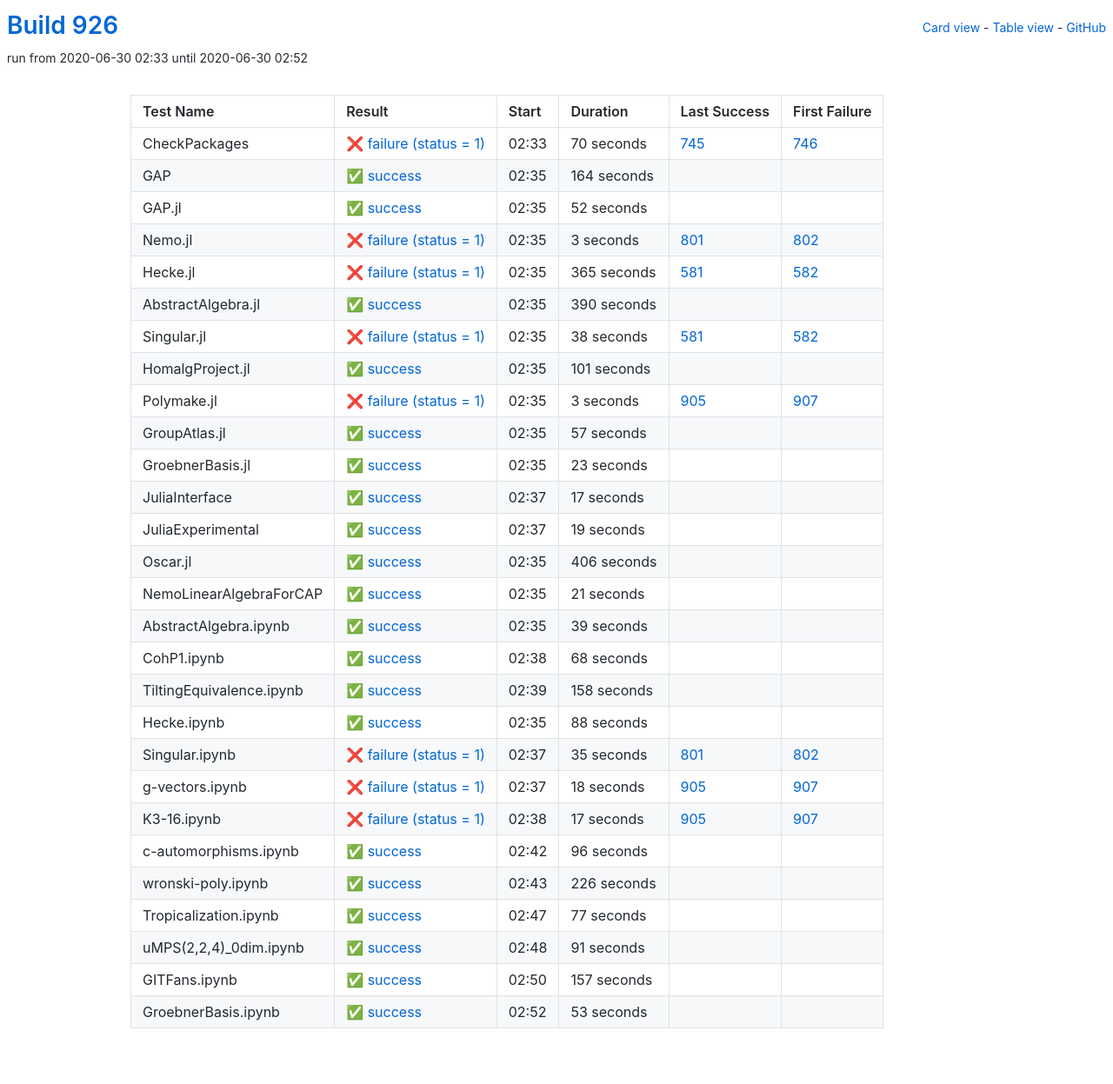
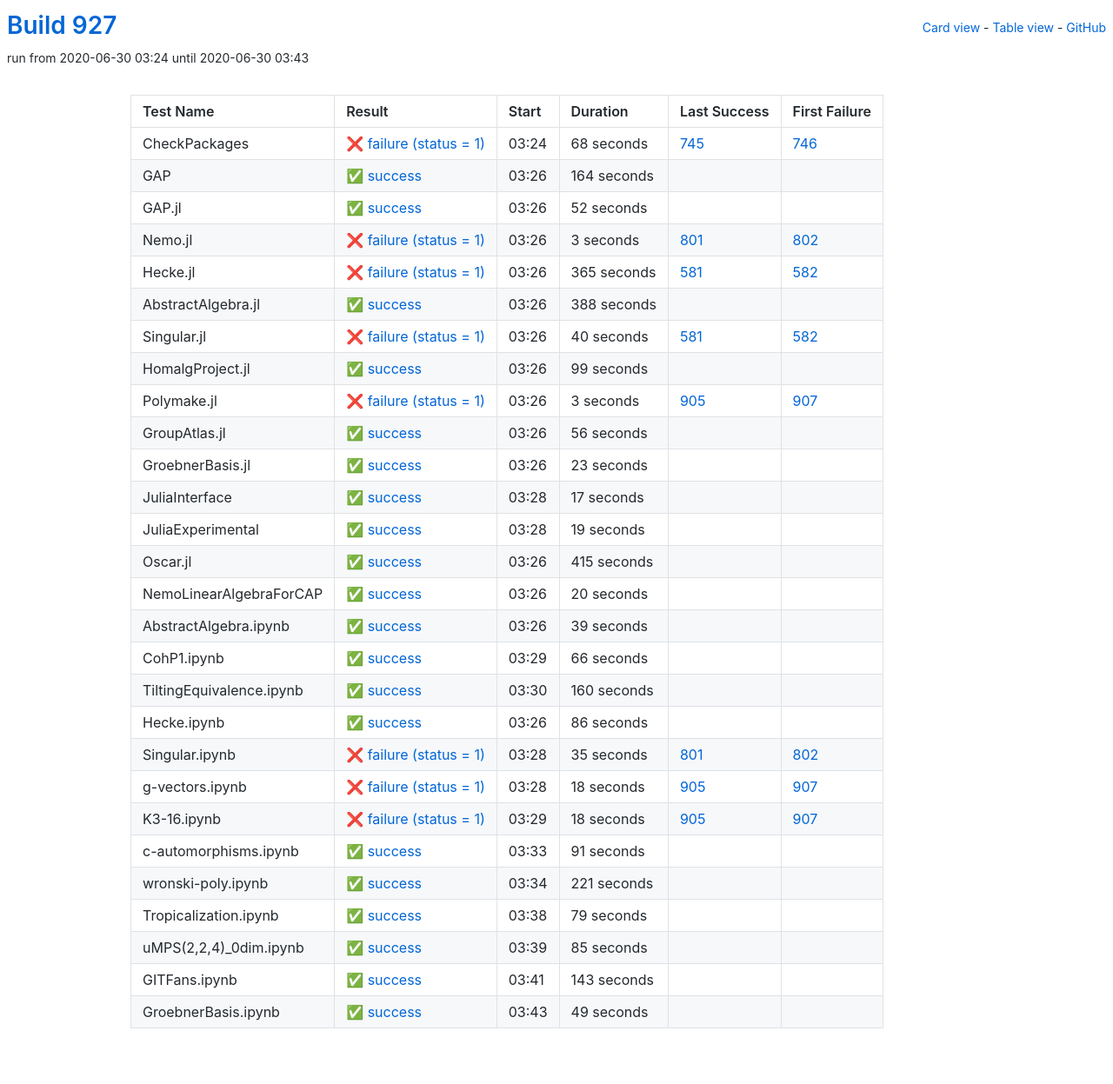
Before and after one commit to oscar-system/oscar-ci-status-1.4, a Jekyll site: the page built from table.html, in a window 1280 px wide. Shown: the whole page at 87% size. Built offline with Jekyll 4.4.1, drawn with Linux system fonts in a browser that asks for light colours.

Commit message:
Build #927

```diff
--- a/_data/ci.yml
+++ b/_data/ci.yml
@@ -1,6 +1,6 @@
 ---
-build: 926
-build_url: https://oscarci.mathematik.uni-kl.de/job/oscar-julia-1.4/926/
+build: 927
+build_url: https://oscarci.mathematik.uni-kl.de/job/oscar-julia-1.4/927/
 job: oscar-julia-1.4
 organization: oscar-system
 repo: oscar-ci-status-1.4
@@ -8,20 +8,20 @@ repourl: https://github.com/oscar-system/oscar-ci-status-1.4
 tests:
 - name: CheckPackages
   id: checkpackages
-  log: https://oscarci.mathematik.uni-kl.de/job/oscar-julia-1.4/926/artifact/logs/build-926/CheckPackages.log
-  start: 2020-06-30 02:33
+  log: https://oscarci.mathematik.uni-kl.de/job/oscar-julia-1.4/927/artifact/logs/build-927/CheckPackages.log
+  start: 2020-06-30 03:24
   success: false
   exitcode: 1
   status: failure
-  duration: 70
+  duration: 68
   last_success: 745
   last_success_url: https://oscarci.mathematik.uni-kl.de/job/oscar-julia-1.4/745/
   first_failure: 746
   first_failure_url: https://oscarci.mathematik.uni-kl.de/job/oscar-julia-1.4/746/
 - name: GAP
   id: gap
-  log: https://oscarci.mathematik.uni-kl.de/job/oscar-julia-1.4/926/artifact/logs/build-926/GAP.log
-  start: 2020-06-30 02:35
+  log: https://oscarci.mathematik.uni-kl.de/job/oscar-julia-1.4/927/artifact/logs/build-927/GAP.log
+  start: 2020-06-30 03:26
   success: true
   exitcode: 0
   status: success
@@ -32,8 +32,8 @@ tests:
   first_failure_url:
 - name: GAP.jl
   id: gap-jl
-  log: https://oscarci.mathematik.uni-kl.de/job/oscar-julia-1.4/926/artifact/logs/build-926/GAP.jl.log
-  start: 2020-06-30 02:35
+  log: https://oscarci.mathematik.uni-kl.de/job/oscar-julia-1.4/927/artifact/logs/build-927/GAP.jl.log
+  start: 2020-06-30 03:26
   success: true
   exitcode: 0
   status: success
@@ -44,8 +44,8 @@ tests:
   first_failure_url:
 - name: Nemo.jl
   id: nemo-jl
-  log: https://oscarci.mathematik.uni-kl.de/job/oscar-julia-1.4/926/artifact/logs/build-926/Nemo.jl.log
-  start: 2020-06-30 02:35
+  log: https://oscarci.mathematik.uni-kl.de/job/oscar-julia-1.4/927/artifact/logs/build-927/Nemo.jl.log
+  start: 2020-06-30 03:26
   success: false
   exitcode: 1
   status: failure
@@ -56,8 +56,8 @@ tests:
   first_failure_url: https://oscarci.mathematik.uni-kl.de/job/oscar-julia-1.4/802/
 - name: Hecke.jl
   id: hecke-jl
-  log: https://oscarci.mathematik.uni-kl.de/job/oscar-julia-1.4/926/artifact/logs/build-926/Hecke.jl.log
-  start: 2020-06-30 02:35
+  log: https://oscarci.mathematik.uni-kl.de/job/oscar-julia-1.4/927/artifact/logs/build-927/Hecke.jl.log
+  start: 2020-06-30 03:26
   success: false
   exitcode: 1
   status: failure
@@ -68,44 +68,44 @@ tests:
   first_failure_url: https://oscarci.mathematik.uni-kl.de/job/oscar-julia-1.4/582/
 - name: AbstractAlgebra.jl
   id: abstractalgebra-jl
-  log: https://oscarci.mathematik.uni-kl.de/job/oscar-julia-1.4/926/artifact/logs/build-926/AbstractAlgebra.jl.log
-  start: 2020-06-30 02:35
+  log: https://oscarci.mathematik.uni-kl.de/job/oscar-julia-1.4/927/artifact/logs/build-927/AbstractAlgebra.jl.log
+  start: 2020-06-30 03:26
   success: true
   exitcode: 0
   status: success
-  duration: 390
+  duration: 388
   last_success: false
   last_success_url:
   first_failure: false
   first_failure_url:
 - name: Singular.jl
   id: singular-jl
-  log: https://oscarci.mathematik.uni-kl.de/job/oscar-julia-1.4/926/artifact/logs/build-926/Singular.jl.log
-  start: 2020-06-30 02:35
+  log: https://oscarci.mathematik.uni-kl.de/job/oscar-julia-1.4/927/artifact/logs/build-927/Singular.jl.log
+  start: 2020-06-30 03:26
   success: false
   exitcode: 1
   status: failure
-  duration: 38
+  duration: 40
   last_success: 581
   last_success_url: https://oscarci.mathematik.uni-kl.de/job/oscar-julia-1.4/581/
   first_failure: 582
   first_failure_url: https://oscarci.mathematik.uni-kl.de/job/oscar-julia-1.4/582/
 - name: HomalgProject.jl
   id: homalgproject-jl
-  log: https://oscarci.mathematik.uni-kl.de/job/oscar-julia-1.4/926/artifact/logs/build-926/HomalgProject.jl.log
-  start: 2020-06-30 02:35
+  log: https://oscarci.mathematik.uni-kl.de/job/oscar-julia-1.4/927/artifact/logs/build-927/HomalgProject.jl.log
+  start: 2020-06-30 03:26
   success: true
   exitcode: 0
   status: success
-  duration: 101
+  duration: 99
   last_success: false
   last_success_url:
   first_failure: false
   first_failure_url:
 - name: Polymake.jl
   id: polymake-jl
-  log: https://oscarci.mathematik.uni-kl.de/job/oscar-julia-1.4/926/artifact/logs/build-926/Polymake.jl.log
-  start: 2020-06-30 02:35
+  log: https://oscarci.mathematik.uni-kl.de/job/oscar-julia-1.4/927/artifact/logs/build-927/Polymake.jl.log
+  start: 2020-06-30 03:26
   success: false
   exitcode: 1
   status: failure
@@ -116,20 +116,20 @@ tests:
   first_failure_url: https://oscarci.mathematik.uni-kl.de/job/oscar-julia-1.4/907/
 - name: GroupAtlas.jl
   id: groupatlas-jl
-  log: https://oscarci.mathematik.uni-kl.de/job/oscar-julia-1.4/926/artifact/logs/build-926/GroupAtlas.jl.log
-  start: 2020-06-30 02:35
+  log: https://oscarci.mathematik.uni-kl.de/job/oscar-julia-1.4/927/artifact/logs/build-927/GroupAtlas.jl.log
+  start: 2020-06-30 03:26
   success: true
   exitcode: 0
   status: success
-  duration: 57
+  duration: 56
   last_success: false
   last_success_url:
   first_failure: false
   first_failure_url:
 - name: GroebnerBasis.jl
   id: groebnerbasis-jl
-  log: https://oscarci.mathematik.uni-kl.de/job/oscar-julia-1.4/926/artifact/logs/build-926/GroebnerBasis.jl.log
-  start: 2020-06-30 02:35
+  log: https://oscarci.mathematik.uni-kl.de/job/oscar-julia-1.4/927/artifact/logs/build-927/GroebnerBasis.jl.log
+  start: 2020-06-30 03:26
   success: true
   exitcode: 0
   status: success
@@ -140,8 +140,8 @@ tests:
   first_failure_url:
 - name: JuliaInterface
   id: juliainterface
-  log: https://oscarci.mathematik.uni-kl.de/job/oscar-julia-1.4/926/artifact/logs/build-926/JuliaInterface.log
-  start: 2020-06-30 02:37
+  log: https://oscarci.mathematik.uni-kl.de/job/oscar-julia-1.4/927/artifact/logs/build-927/JuliaInterface.log
+  start: 2020-06-30 03:28
   success: true
   exitcode: 0
   status: success
@@ -152,8 +152,8 @@ tests:
   first_failure_url:
 - name: JuliaExperimental
   id: juliaexperimental
-  log: https://oscarci.mathematik.uni-kl.de/job/oscar-julia-1.4/926/artifact/logs/build-926/JuliaExperimental.log
-  start: 2020-06-30 02:37
+  log: https://oscarci.mathematik.uni-kl.de/job/oscar-julia-1.4/927/artifact/logs/build-927/JuliaExperimental.log
+  start: 2020-06-30 03:28
   success: true
   exitcode: 0
   status: success
@@ -164,32 +164,32 @@ tests:
   first_failure_url:
 - name: Oscar.jl
   id: oscar-jl
-  log: https://oscarci.mathematik.uni-kl.de/job/oscar-julia-1.4/926/artifact/logs/build-926/Oscar.jl.log
-  start: 2020-06-30 02:35
+  log: https://oscarci.mathematik.uni-kl.de/job/oscar-julia-1.4/927/artifact/logs/build-927/Oscar.jl.log
+  start: 2020-06-30 03:26
   success: true
   exitcode: 0
   status: success
-  duration: 406
+  duration: 415
   last_success: false
   last_success_url:
   first_failure: false
   first_failure_url:
 - name: NemoLinearAlgebraForCAP
   id: nemolinearalgebraforcap
-  log: https://oscarci.mathematik.uni-kl.de/job/oscar-julia-1.4/926/artifact/logs/build-926/NemoLinearAlgebraForCAP.log
-  start: 2020-06-30 02:35
+  log: https://oscarci.mathematik.uni-kl.de/job/oscar-julia-1.4/927/artifact/logs/build-927/NemoLinearAlgebraForCAP.log
+  start: 2020-06-30 03:26
   success: true
   exitcode: 0
   status: success
-  duration: 21
+  duration: 20
   last_success: false
   last_success_url:
   first_failure: false
   first_failure_url:
 - name: AbstractAlgebra.ipynb
   id: abstractalgebra-ipynb
-  log: https://oscarci.mathematik.uni-kl.de/job/oscar-julia-1.4/926/artifact/logs/build-926/AbstractAlgebra.ipynb.log
-  start: 2020-06-30 02:35
+  log: https://oscarci.mathematik.uni-kl.de/job/oscar-julia-1.4/927/artifact/logs/build-927/AbstractAlgebra.ipynb.log
+  start: 2020-06-30 03:26
   success: true
   exitcode: 0
   status: success
@@ -200,44 +200,44 @@ tests:
   first_failure_url:
 - name: CohP1.ipynb
   id: cohp1-ipynb
-  log: https://oscarci.mathematik.uni-kl.de/job/oscar-julia-1.4/926/artifact/logs/build-926/CohP1.ipynb.log
-  start: 2020-06-30 02:38
+  log: https://oscarci.mathematik.uni-kl.de/job/oscar-julia-1.4/927/artifact/logs/build-927/CohP1.ipynb.log
+  start: 2020-06-30 03:29
   success: true
   exitcode: 0
   status: success
-  duration: 68
+  duration: 66
   last_success: false
   last_success_url:
   first_failure: false
   first_failure_url:
 - name: TiltingEquivalence.ipynb
   id: tiltingequivalence-ipynb
-  log: https://oscarci.mathematik.uni-kl.de/job/oscar-julia-1.4/926/artifact/logs/build-926/TiltingEquivalence.ipynb.log
-  start: 2020-06-30 02:39
+  log: https://oscarci.mathematik.uni-kl.de/job/oscar-julia-1.4/927/artifact/logs/build-927/TiltingEquivalence.ipynb.log
+  start: 2020-06-30 03:30
   success: true
   exitcode: 0
   status: success
-  duration: 158
+  duration: 160
   last_success: false
   last_success_url:
   first_failure: false
   first_failure_url:
 - name: Hecke.ipynb
   id: hecke-ipynb
-  log: https://oscarci.mathematik.uni-kl.de/job/oscar-julia-1.4/926/artifact/logs/build-926/Hecke.ipynb.log
-  start: 2020-06-30 02:35
+  log: https://oscarci.mathematik.uni-kl.de/job/oscar-julia-1.4/927/artifact/logs/build-927/Hecke.ipynb.log
+  start: 2020-06-30 03:26
   success: true
   exitcode: 0
   status: success
-  duration: 88
+  duration: 86
   last_success: false
   last_success_url:
   first_failure: false
   first_failure_url:
 - name: Singular.ipynb
   id: singular-ipynb
-  log: https://oscarci.mathematik.uni-kl.de/job/oscar-julia-1.4/926/artifact/logs/build-926/Singular.ipynb.log
-  start: 2020-06-30 02:37
+  log: https://oscarci.mathematik.uni-kl.de/job/oscar-julia-1.4/927/artifact/logs/build-927/Singular.ipynb.log
+  start: 2020-06-30 03:28
   success: false
   exitcode: 1
   status: failure
@@ -248,8 +248,8 @@ tests:
   first_failure_url: https://oscarci.mathematik.uni-kl.de/job/oscar-julia-1.4/802/
 - name: g-vectors.ipynb
   id: g-vectors-ipynb
-  log: https://oscarci.mathematik.uni-kl.de/job/oscar-julia-1.4/926/artifact/logs/build-926/g-vectors.ipynb.log
-  start: 2020-06-30 02:37
+  log: https://oscarci.mathematik.uni-kl.de/job/oscar-julia-1.4/927/artifact/logs/build-927/g-vectors.ipynb.log
+  start: 2020-06-30 03:28
   success: false
   exitcode: 1
   status: failure
@@ -260,56 +260,20 @@ tests:
   first_failure_url: https://oscarci.mathematik.uni-kl.de/job/oscar-julia-1.4/907/
 - name: K3-16.ipynb
   id: k3-16-ipynb
-  log: https://oscarci.mathematik.uni-kl.de/job/oscar-julia-1.4/926/artifact/logs/build-926/K3-16.ipynb.log
-  start: 2020-06-30 02:38
+  log: https://oscarci.mathematik.uni-kl.de/job/oscar-julia-1.4/927/artifact/logs/build-927/K3-16.ipynb.log
+  start: 2020-06-30 03:29
   success: false
   exitcode: 1
   status: failure
-  duration: 17
+  duration: 18
   last_success: 905
   last_success_url: https://oscarci.mathematik.uni-kl.de/job/oscar-julia-1.4/905/
   first_failure: 907
   first_failure_url: https://oscarci.mathematik.uni-kl.de/job/oscar-julia-1.4/907/
 - name: c-automorphisms.ipynb
   id: c-automorphisms-ipynb
-  log: https://oscarci.mathematik.uni-kl.de/job/oscar-julia-1.4/926/artifact/logs/build-926/c-automorphisms.ipynb.log
-  start: 2020-06-30 02:42
-  success: true
-  exitcode: 0
-  status: success
-  duration: 96
-  last_success: false
-  last_success_url:
-  first_failure: false
-  first_failure_url:
-- name: wronski-poly.ipynb
-  id: wronski-poly-ipynb
-  log: https://oscarci.mathematik.uni-kl.de/job/oscar-julia-1.4/926/artifact/logs/build-926/wronski-poly.ipynb.log
-  start: 2020-06-30 02:43
-  success: true
-  exitcode: 0
-  status: success
-  duration: 226
-  last_success: false
-  last_success_url:
-  first_failure: false
-  first_failure_url:
-- name: Tropicalization.ipynb
-  id: tropicalization-ipynb
-  log: https://oscarci.mathematik.uni-kl.de/job/oscar-julia-1.4/926/artifact/logs/build-926/Tropicalization.ipynb.log
-  start: 2020-06-30 02:47
-  success: true
-  exitcode: 0
-  status: success
-  duration: 77
-  last_success: false
-  last_success_url:
-  first_failure: false
-  first_failure_url:
-- name: uMPS(2,2,4)_0dim.ipynb
-  id: umps-2-2-4-0dim-ipynb
-  log: https://oscarci.mathematik.uni-kl.de/job/oscar-julia-1.4/926/artifact/logs/build-926/uMPS-2-2-4-_0dim.ipynb.log
-  start: 2020-06-30 02:48
+  log: https://oscarci.mathematik.uni-kl.de/job/oscar-julia-1.4/927/artifact/logs/build-927/c-automorphisms.ipynb.log
+  start: 2020-06-30 03:33
   success: true
   exitcode: 0
   status: success
@@ -318,26 +282,62 @@ tests:
   last_success_url:
   first_failure: false
   first_failure_url:
-- name: GITFans.ipynb
-  id: gitfans-ipynb
-  log: https://oscarci.mathematik.uni-kl.de/job/oscar-julia-1.4/926/artifact/logs/build-926/GITFans.ipynb.log
-  start: 2020-06-30 02:50
+- name: wronski-poly.ipynb
+  id: wronski-poly-ipynb
+  log: https://oscarci.mathematik.uni-kl.de/job/oscar-julia-1.4/927/artifact/logs/build-927/wronski-poly.ipynb.log
+  start: 2020-06-30 03:34
   success: true
   exitcode: 0
   status: success
-  duration: 157
+  duration: 221
+  last_success: false
+  last_success_url:
+  first_failure: false
+  first_failure_url:
+- name: Tropicalization.ipynb
+  id: tropicalization-ipynb
+  log: https://oscarci.mathematik.uni-kl.de/job/oscar-julia-1.4/927/artifact/logs/build-927/Tropicalization.ipynb.log
+  start: 2020-06-30 03:38
+  success: true
+  exitcode: 0
+  status: success
+  duration: 79
+  last_success: false
+  last_success_url:
+  first_failure: false
+  first_failure_url:
+- name: uMPS(2,2,4)_0dim.ipynb
+  id: umps-2-2-4-0dim-ipynb
+  log: https://oscarci.mathematik.uni-kl.de/job/oscar-julia-1.4/927/artifact/logs/build-927/uMPS-2-2-4-_0dim.ipynb.log
+  start: 2020-06-30 03:39
+  success: true
+  exitcode: 0
+  status: success
+  duration: 85
+  last_success: false
+  last_success_url:
+  first_failure: false
+  first_failure_url:
+- name: GITFans.ipynb
+  id: gitfans-ipynb
+  log: https://oscarci.mathematik.uni-kl.de/job/oscar-julia-1.4/927/artifact/logs/build-927/GITFans.ipynb.log
+  start: 2020-06-30 03:41
+  success: true
+  exitcode: 0
+  status: success
+  duration: 143
   last_success: false
   last_success_url:
   first_failure: false
   first_failure_url:
 - name: GroebnerBasis.ipynb
   id: groebnerbasis-ipynb
-  log: https://oscarci.mathematik.uni-kl.de/job/oscar-julia-1.4/926/artifact/logs/build-926/GroebnerBasis.ipynb.log
-  start: 2020-06-30 02:52
+  log: https://oscarci.mathematik.uni-kl.de/job/oscar-julia-1.4/927/artifact/logs/build-927/GroebnerBasis.ipynb.log
+  start: 2020-06-30 03:43
   success: true
   exitcode: 0
   status: success
-  duration: 53
+  duration: 49
   last_success: false
   last_success_url:
   first_failure: false
```
Also changed, not shown: README.md.
